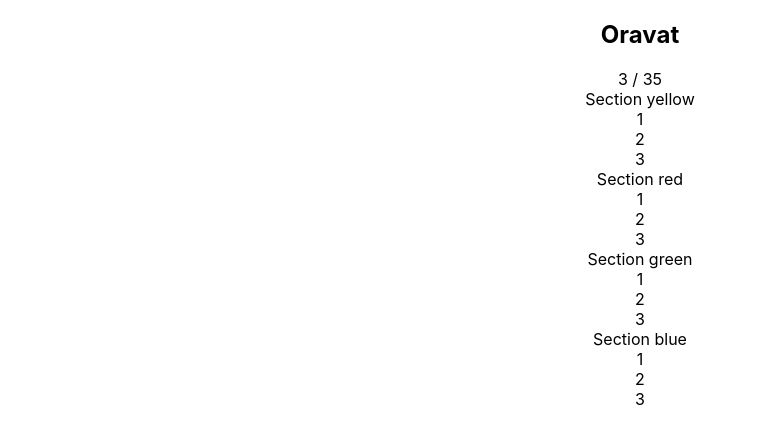
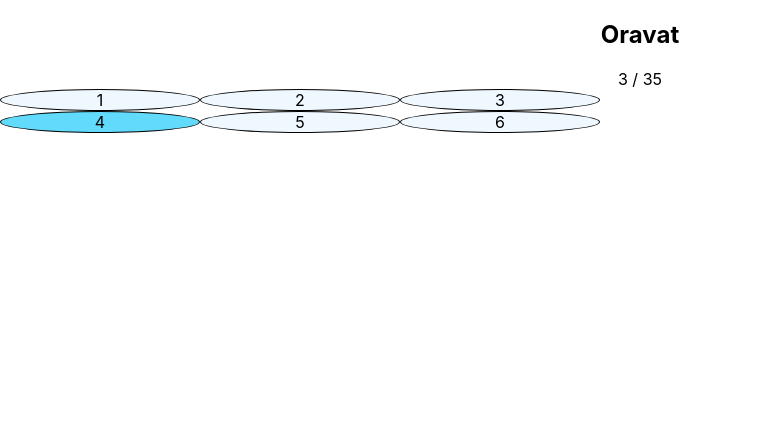
Before and after one commit to Twig-the-code/dived, a React (Create React App) app in the folder dived/: page / in a window 1280 px wide. Shown: the top 444 px of the page, without its empty margins (0-758 px from the left). Built offline with nearby package versions, Linux system fonts and the light colour scheme.

Commit message:
changes to data, based on discussion with Kiia

```diff
--- a/dived/src/App.js
+++ b/dived/src/App.js
@@ -3,29 +3,26 @@ import logo from './logo.svg';
 import './App.css';
 import Header from "./components/Header";
 import Cards from "./components/Cards";
+import getAllCards from "./actions/get-all-cards";
+import getAllFinishedCards from "./actions/get-all-finished-cards";
 
-const card1={id:1 , name: "Testi"}
-const card2={id:2 , name: "Testi"}
-const card3={id:3 , name: "Testi"}
+const updateState = async (comp) => {
+  const cards = await getAllCards()
+  comp.setState(state => ({cards}))
+  const finishedCards = await getAllFinishedCards()
+  comp.setState(state => ({finishedCards}))
 
-const cards={
-  yellow: [card1, card2, card3,],
-  red: [card1, card2, card3,],
-  green: [card1, card2, card3,],
-  blue: [card1, card2, card3,],
 }
 
 class App extends React.Component {
   constructor(props) {
     super(props)
-    this.state = {
-      name: "Oravat",
-      journey: {
-        total: 35,
-        finished: 3,
-      },
-      cards,
-    }
+    this.state = {name: "Oravat",journey: {total: 35,
+        finished: 3,}, finishedCards:[]}
+  }
+
+  componentDidMount() {
+    updateState(this)
   }
 
   render() {
@@ -38,7 +35,7 @@ class App extends React.Component {
         >
 
         </Header>
-        <Cards cards={this.state.cards}>
+        <Cards cards={this.state.cards} finishedCards={this.state.finishedCards}>
 
         </Cards>
       </div>
--- /dev/null
+++ b/dived/src/actions/get-all-cards.js
@@ -0,0 +1,12 @@
+const card1={id:1 , name: "Testi", type: "yellow"}
+const card2={id:2 , name: "Testi", type: "red"}
+const card3={id:3 , name: "Testi", type: "yellow"}
+const card4={id:4 , name: "Testi", type: "blue"}
+const card5={id:5 , name: "Testi", type: "pink"}
+const card6={id:6 , name: "Testi", type: "pink"}
+
+const cards= [card1, card2, card3, card4, card5, card6]
+
+export default function () {
+  return cards;
+}
--- /dev/null
+++ b/dived/src/actions/get-all-finished-cards.js
@@ -0,0 +1,4 @@
+
+export default function () {
+  return [4];
+}
--- a/dived/src/components/Card.css
+++ b/dived/src/components/Card.css
@@ -0,0 +1,14 @@
+.card {
+    display: block;
+    border: 1px solid black;
+    border-radius: 100%;
+}
+
+
+.card--blue.card--finished {
+    background: #61dafb;
+}
+
+.card--unfinished{
+    background: aliceblue;
+}
--- a/dived/src/components/Card.js
+++ b/dived/src/components/Card.js
@@ -1,14 +1,13 @@
 import React from 'react';
-import CardSection from "./CardSection";
 import './Card.css';
 
 class Card extends React.Component{
   render() {
+    const {card, status} = this.props
+    return <a role="button" className={`card card--${card.type} card--${status}`}>
+      {card.id}
 
-    return <div className={`card`}>
-      {this.props.card.id}
-
-    </div>
+    </a>
   }
 }
 export default Card;
--- a/dived/src/components/CardSection.js
+++ /dev/null
@@ -1,14 +0,0 @@
-import React from 'react';
-import Card from "./Card";
-
-class CardSection extends React.Component{
-  render() {
-    const sections = []
-
-    return <div>
-      Section {this.props.colour}
-      {this.props.cards.map(card=><Card card={card}></Card>)}
-    </div>
-  }
-}
-export default CardSection;
--- /dev/null
+++ b/dived/src/components/Cards.css
@@ -0,0 +1,5 @@
+.card-container {
+    display: grid;
+    grid-template-columns: 200px 200px 200px;
+    grid-auto-rows: 1fr;
+}
--- a/dived/src/components/Cards.js
+++ b/dived/src/components/Cards.js
@@ -1,16 +1,27 @@
 import React from 'react';
-import CardSection from "./CardSection";
+import PropTypes from 'prop-types';
+import Card from "./Card";
+import Css from "./Cards.css";
+
+
+const isFinished = (finishedCards, card) => {
+  return finishedCards.includes(card.id)? "finished" : "unfinished"
+}
 
 class Cards extends React.Component{
   render() {
-    const sections = []
-    for (const [colour, cards] of Object.entries(this.props.cards)){
-      sections.push(<CardSection colour={colour} cards={cards}>{colour}</CardSection>)
-    }
-    return <div>
-      {sections}
-
-    </div>
+    return <main className="card-container">
+      {this.props.cards.map(card => <Card key={card.id} card={card} status={isFinished(this.props.finishedCards, card)}/>)}
+    </main>
   }
 }
+
+Cards.propTypes = {
+  cards: PropTypes.arrayOf( PropTypes.shape({id: PropTypes.number, type: PropTypes.string, name: PropTypes.string}))
+}
+
+Cards.defaultProps = {
+  cards: []
+}
+
 export default Cards;
```
